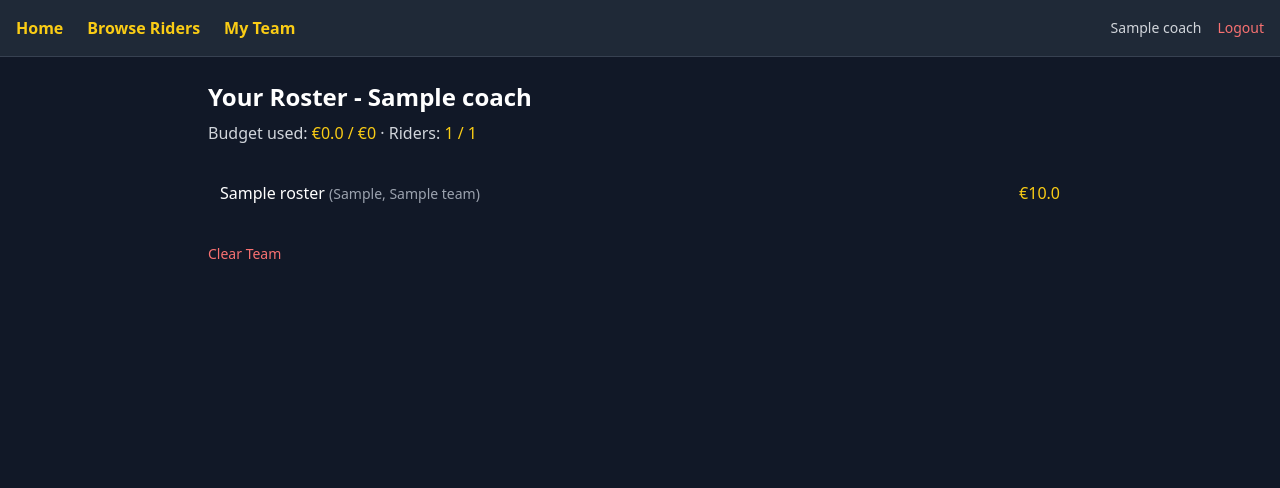
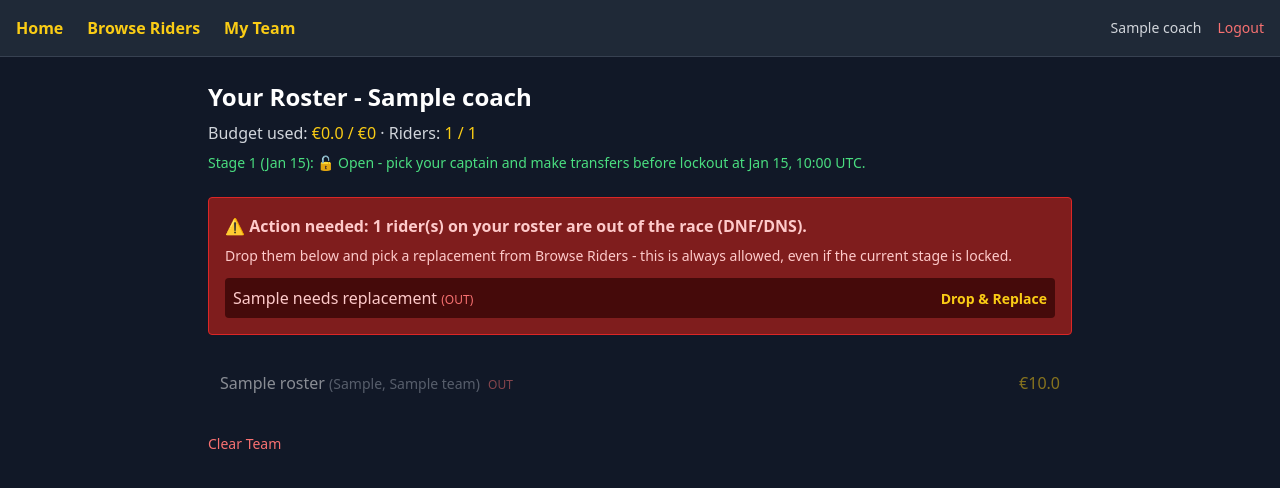
Before and after one commit to thedza49/letour, a FastAPI app: template app/templates/my_team.html in a window 1280 px wide. Shown: the top 488 px of the page. Run offline with FastAPI, Linux system fonts and the light colour scheme; the template is opened without the code that fills it: most values are stand-ins (such as "Sample title", 1, 10 or a date in 2020); some libraries are stand-ins or nearby versions.

Commit message:
Add files via upload

```diff
--- a/app/main.py
+++ b/app/main.py
@@ -1,4 +1,5 @@
 import os
+from datetime import datetime
 from fastapi import FastAPI, Request, Depends
 from fastapi.responses import RedirectResponse
 from fastapi.templating import Jinja2Templates
@@ -6,7 +7,10 @@ from starlette.middleware.sessions import SessionMiddleware
 from sqlalchemy.orm import Session
 from dotenv import load_dotenv
 
-from app.models import Rider, User, SessionLocal, SALARY_CAP, ROSTER_SIZE
+from app.models import (
+    Rider, User, Stage, TeamRider, DailyRoster,
+    SessionLocal, SALARY_CAP, ROSTER_SIZE, get_active_roster,
+)
 from app.auth import router as auth_router, get_current_user
 
 # Load app/.env explicitly so this works regardless of which directory
@@ -44,13 +48,36 @@ def require_coach(request: Request, db: Session):
     return db.query(User).filter(User.team_name == team_name).first()
 
 
+def get_current_stage(db):
+    """Returns the next stage that hasn't had results synced yet, i.e. the
+    stage coaches are currently prepping for or racing. Returns None if
+    every seeded stage is already synced (season over) or no stages exist."""
+    return (
+        db.query(Stage)
+        .filter(Stage.results_synced.is_(False))
+        .order_by(Stage.stage_number)
+        .first()
+    )
+
+
+def get_inactive_roster_riders(db, user_id):
+    """Riders currently on a coach's roster who have been marked
+    inactive (DNF/DNS) - these need to be replaced."""
+    roster = get_active_roster(db, user_id)
+    return [r for r in roster if not r.is_active]
+
+
 @app.get("/")
 async def home(request: Request, db: Session = Depends(get_db)):
     user = require_coach(request, db)
     if not user:
         return RedirectResponse("/login", status_code=303)
 
-    total_spent = sum(r.price for r in user.roster)
+    roster = get_active_roster(db, user.id)
+    total_spent = sum(r.price for r in roster)
+    stage = get_current_stage(db)
+    needs_replacement = get_inactive_roster_riders(db, user.id)
+
     return templates.TemplateResponse(
         request,
         "home.html",
@@ -58,8 +85,10 @@ async def home(request: Request, db: Session = Depends(get_db)):
             "coach": user.team_name,
             "total_spent": total_spent,
             "salary_cap": SALARY_CAP,
-            "roster_count": len(user.roster),
+            "roster_count": len(roster),
             "roster_size": ROSTER_SIZE,
+            "stage": stage,
+            "needs_replacement": needs_replacement,
         },
     )
 
@@ -71,8 +100,11 @@ async def riders_page(request: Request, db: Session = Depends(get_db)):
         return RedirectResponse("/login", status_code=303)
 
     riders = db.query(Rider).order_by(Rider.price.desc()).all()
-    total_spent = sum(r.price for r in user.roster)
-    drafted_ids = {r.id for r in user.roster}
+    roster = get_active_roster(db, user.id)
+    total_spent = sum(r.price for r in roster)
+    drafted_ids = {r.id for r in roster}
+    stage = get_current_stage(db)
+    locked = stage.is_locked() if stage else False
 
     return templates.TemplateResponse(
         request,
@@ -83,8 +115,10 @@ async def riders_page(request: Request, db: Session = Depends(get_db)):
             "drafted_ids": drafted_ids,
             "total_spent": total_spent,
             "salary_cap": SALARY_CAP,
-            "roster_count": len(user.roster),
+            "roster_count": len(roster),
             "roster_size": ROSTER_SIZE,
+            "stage": stage,
+            "locked": locked,
         },
     )
 
@@ -95,20 +129,61 @@ async def draft_rider(rider_id: int, request: Request, db: Session = Depends(get
     if not user:
         return RedirectResponse("/login", status_code=303)
 
-    rider = db.query(Rider).filter(Rider.id == rider_id).first()
-    if not rider:
+    stage = get_current_stage(db)
+    if stage and stage.is_locked():
+        # Transfers are frozen once the current stage has started.
         return RedirectResponse("/riders", status_code=303)
 
-    already_drafted = any(r.id == rider.id for r in user.roster)
-    over_budget = sum(r.price for r in user.roster) + rider.price > SALARY_CAP
-    roster_full = len(user.roster) >= ROSTER_SIZE
+    rider = db.query(Rider).filter(Rider.id == rider_id).first()
+    if not rider or not rider.is_active:
+        return RedirectResponse("/riders", status_code=303)
+
+    roster = get_active_roster(db, user.id)
+    already_drafted = any(r.id == rider.id for r in roster)
+    over_budget = sum(r.price for r in roster) + rider.price > SALARY_CAP
+    roster_full = len(roster) >= ROSTER_SIZE
 
     if not already_drafted and not over_budget and not roster_full:
-        user.roster.append(rider)
-        db.add(user)
+        db.add(TeamRider(user_id=user.id, rider_id=rider.id, added_date=datetime.utcnow()))
         db.commit()
 
     return RedirectResponse("/riders", status_code=303)
+
+
+@app.post("/drop/{rider_id}")
+async def drop_rider(rider_id: int, request: Request, db: Session = Depends(get_db)):
+    """Drops a rider from the roster. Used both for voluntary drops (when
+    unlocked) and for the forced replace-rider flow (when a rostered rider
+    goes inactive, dropping them is always allowed even if the stage is
+    locked, so the coach isn't stuck unable to fix their roster)."""
+    user = require_coach(request, db)
+    if not user:
+        return RedirectResponse("/login", status_code=303)
+
+    entry = (
+        db.query(TeamRider)
+        .filter(
+            TeamRider.user_id == user.id,
+            TeamRider.rider_id == rider_id,
+            TeamRider.dropped_date.is_(None),
+        )
+        .first()
+    )
+    if not entry:
+        return RedirectResponse("/my-team", status_code=303)
+
+    rider = db.query(Rider).filter(Rider.id == rider_id).first()
+    stage = get_current_stage(db)
+    is_forced_replacement = rider and not rider.is_active
+
+    if stage and stage.is_locked() and not is_forced_replacement:
+        # Voluntary drops are frozen once the stage starts; forced
+        # replacements for an inactive rider are always allowed.
+        return RedirectResponse("/my-team", status_code=303)
+
+    entry.dropped_date = datetime.utcnow()
+    db.commit()
+    return RedirectResponse("/my-team", status_code=303)
 
 
 @app.get("/my-team")
@@ -117,8 +192,21 @@ async def my_team(request: Request, db: Session = Depends(get_db)):
     if not user:
         return RedirectResponse("/login", status_code=303)
 
-    roster = user.roster
+    roster = get_active_roster(db, user.id)
     total_cost = sum(r.price for r in roster)
+    stage = get_current_stage(db)
+    locked = stage.is_locked() if stage else False
+    needs_replacement = get_inactive_roster_riders(db, user.id)
+
+    current_captain_id = None
+    if stage:
+        captain_row = (
+            db.query(DailyRoster)
+            .filter(DailyRoster.user_id == user.id, DailyRoster.stage_id == stage.id)
+            .first()
+        )
+        if captain_row:
+            current_captain_id = captain_row.captain_rider_id
 
     return templates.TemplateResponse(
         request,
@@ -129,8 +217,43 @@ async def my_team(request: Request, db: Session = Depends(get_db)):
             "total_cost": total_cost,
             "salary_cap": SALARY_CAP,
             "roster_size": ROSTER_SIZE,
+            "stage": stage,
+            "locked": locked,
+            "current_captain_id": current_captain_id,
+            "needs_replacement": needs_replacement,
         },
     )
+
+
+@app.post("/captain/{rider_id}")
+async def set_captain(rider_id: int, request: Request, db: Session = Depends(get_db)):
+    """Sets the captain (2x multiplier) for the current stage. Locked once
+    that stage starts, same as transfers."""
+    user = require_coach(request, db)
+    if not user:
+        return RedirectResponse("/login", status_code=303)
+
+    stage = get_current_stage(db)
+    if not stage or stage.is_locked():
+        return RedirectResponse("/my-team", status_code=303)
+
+    roster = get_active_roster(db, user.id)
+    if not any(r.id == rider_id for r in roster):
+        # Can only captain a rider that's actually on your roster.
+        return RedirectResponse("/my-team", status_code=303)
+
+    existing = (
+        db.query(DailyRoster)
+        .filter(DailyRoster.user_id == user.id, DailyRoster.stage_id == stage.id)
+        .first()
+    )
+    if existing:
+        existing.captain_rider_id = rider_id
+    else:
+        db.add(DailyRoster(user_id=user.id, stage_id=stage.id, captain_rider_id=rider_id))
+    db.commit()
+
+    return RedirectResponse("/my-team", status_code=303)
 
 
 @app.post("/clear-team")
@@ -139,6 +262,9 @@ async def clear_team(request: Request, db: Session = Depends(get_db)):
     if not user:
         return RedirectResponse("/login", status_code=303)
 
-    user.roster = []
+    now = datetime.utcnow()
+    db.query(TeamRider).filter(
+        TeamRider.user_id == user.id, TeamRider.dropped_date.is_(None)
+    ).update({"dropped_date": now})
     db.commit()
     return RedirectResponse("/my-team", status_code=303)
--- a/app/templates/my_team.html
+++ b/app/templates/my_team.html
@@ -2,14 +2,61 @@
 {% block title %}My Team - LeTour Fantasy{% endblock %}
 {% block content %}
 <h1 class="text-2xl font-bold mb-2">Your Roster - {{ coach }}</h1>
-<p class="mb-6 text-gray-300">Budget used: <span class="text-yellow-400">€{{ "%.1f"|format(total_cost) }} / €{{ "%.0f"|format(salary_cap) }}</span> &middot; Riders: <span class="text-yellow-400">{{ roster|length }} / {{ roster_size }}</span></p>
+<p class="mb-2 text-gray-300">Budget used: <span class="text-yellow-400">€{{ "%.1f"|format(total_cost) }} / €{{ "%.0f"|format(salary_cap) }}</span> &middot; Riders: <span class="text-yellow-400">{{ roster|length }} / {{ roster_size }}</span></p>
+
+{% if stage %}
+<p class="mb-6 text-sm {% if locked %}text-red-400{% else %}text-green-400{% endif %}">
+    Stage {{ stage.stage_number }} ({{ stage.date.strftime("%b %d") }}):
+    {% if locked %}🔒 Locked - transfers and captain picks are frozen until results sync.
+    {% else %}🔓 Open - pick your captain and make transfers before lockout at {{ stage.lockout_at.strftime("%b %d, %H:%M UTC") }}.
+    {% endif %}
+</p>
+{% else %}
+<p class="mb-6 text-sm text-gray-400">No upcoming stage scheduled.</p>
+{% endif %}
+
+{% if needs_replacement %}
+<div class="bg-red-900 border border-red-600 text-red-200 p-4 rounded mb-6">
+    <p class="font-semibold mb-2">⚠️ Action needed: {{ needs_replacement|length }} rider(s) on your roster are out of the race (DNF/DNS).</p>
+    <p class="text-sm mb-3">Drop them below and pick a replacement from Browse Riders - this is always allowed, even if the current stage is locked.</p>
+    <ul class="space-y-1">
+        {% for r in needs_replacement %}
+        <li class="flex justify-between items-center bg-red-950 p-2 rounded">
+            <span>{{ r.name }} <span class="text-red-400 text-xs">(OUT)</span></span>
+            <form action="/drop/{{ r.id }}" method="post">
+                <button type="submit" class="text-yellow-400 hover:text-yellow-300 text-sm font-semibold">Drop &amp; Replace</button>
+            </form>
+        </li>
+        {% endfor %}
+    </ul>
+</div>
+{% endif %}
 
 {% if roster %}
 <ul class="divide-y divide-gray-800 mb-6">
     {% for r in roster %}
-    <li class="p-3 flex justify-between items-center">
-        <span>{{ r.name }} <span class="text-gray-400 text-sm">({{ r.rider_type }}, {{ r.team }})</span></span>
-        <span class="text-yellow-400">€{{ "%.1f"|format(r.price) }}</span>
+    <li class="p-3 flex justify-between items-center {% if not r.is_active %}opacity-50{% endif %}">
+        <span>
+            {{ r.name }}
+            <span class="text-gray-400 text-sm">({{ r.rider_type }}, {{ r.team }})</span>
+            {% if r.id == current_captain_id %}<span class="text-yellow-400 text-xs ml-1">★ CAPTAIN (2x)</span>{% endif %}
+            {% if not r.is_active %}<span class="text-red-400 text-xs ml-1">OUT</span>{% endif %}
+        </span>
+        <span class="flex items-center space-x-3">
+            <span class="text-yellow-400">€{{ "%.1f"|format(r.price) }}</span>
+            {% if r.is_active %}
+                {% if not locked %}
+                    {% if r.id != current_captain_id %}
+                    <form action="/captain/{{ r.id }}" method="post">
+                        <button type="submit" class="text-xs text-gray-300 hover:text-yellow-400 border border-gray-600 rounded px-2 py-1">Make Captain</button>
+                    </form>
+                    {% endif %}
+                    <form action="/drop/{{ r.id }}" method="post">
+                        <button type="submit" class="text-xs text-red-400 hover:text-red-300">Drop</button>
+                    </form>
+                {% endif %}
+            {% endif %}
+        </span>
     </li>
     {% endfor %}
 </ul>
@@ -17,7 +64,9 @@
 <p class="text-gray-400 mb-6">You haven't drafted any riders yet. <a href="/riders" class="text-yellow-400">Browse riders →</a></p>
 {% endif %}
 
+{% if not locked %}
 <form action="/clear-team" method="post" onsubmit="return confirm('Clear your entire roster? This cannot be undone.');">
     <button type="submit" class="text-red-400 hover:text-red-300 text-sm">Clear Team</button>
 </form>
+{% endif %}
 {% endblock %}
```
Also changed, not shown: app/models.py (+70 -10 lines), app/templates/home.html (+17 -1 lines), app/templates/riders.html (+11 -3 lines).
